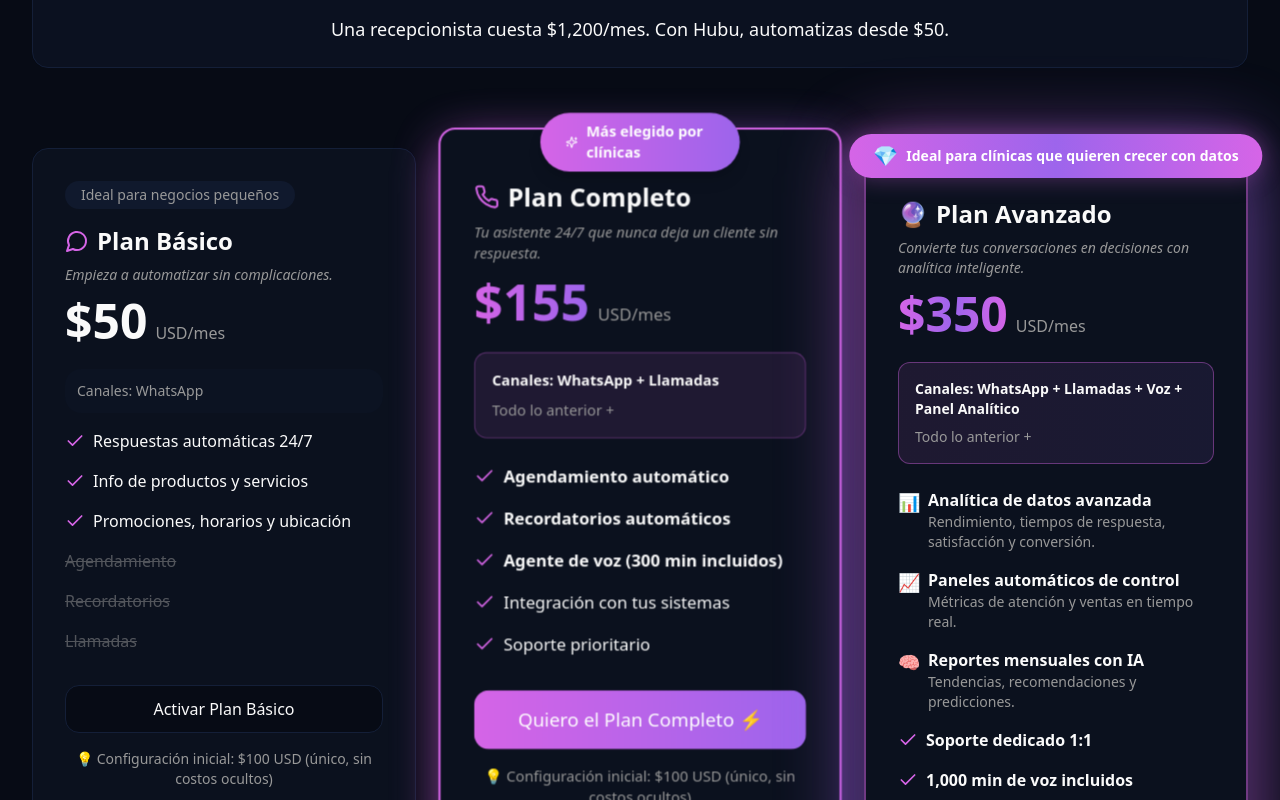
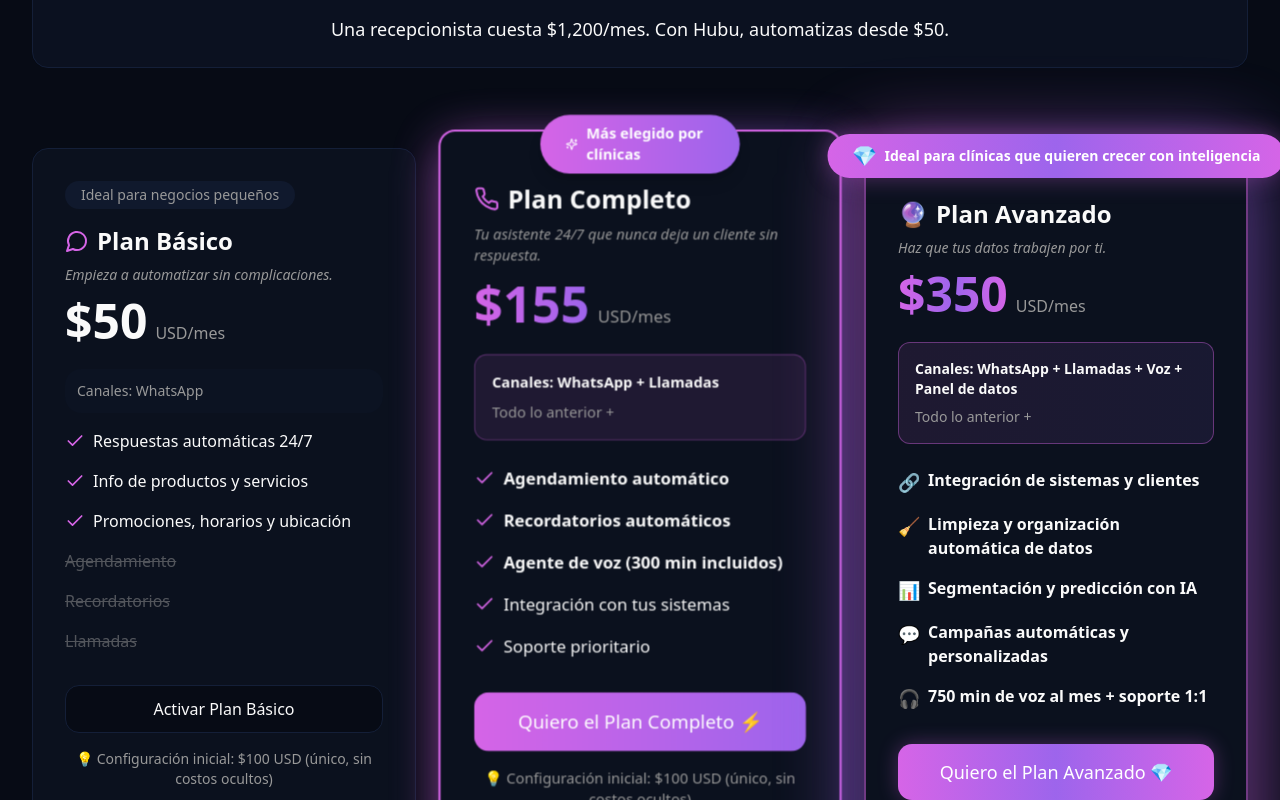
Before and after one commit to cristianpl1996/hubu-plan-pulse, a React (Vite) app: page / in a window 1280 px wide. Shown: the part 420-1220 px from the top of the page. Built offline with nearby package versions, Linux system fonts and the light colour scheme; the HTML template or start-up script is replaced by a standard one.

Commit message:
Update Advanced Plan details

```diff
--- a/src/components/PricingSection.tsx
+++ b/src/components/PricingSection.tsx
@@ -181,7 +181,7 @@ const PricingSection = () => {
               <div className="absolute -top-4 left-1/2 -translate-x-1/2 whitespace-nowrap">
                 <div className="bg-gradient-to-r from-primary via-secondary to-primary text-primary-foreground px-6 py-2 rounded-full text-sm font-semibold flex items-center gap-2 shadow-lg animate-glow-pulse">
                   <span className="text-xl">💎</span>
-                  Ideal para clínicas que quieren crecer con datos
+                  Ideal para clínicas que quieren crecer con inteligencia
                 </div>
               </div>
 
@@ -191,7 +191,7 @@ const PricingSection = () => {
                   Plan Avanzado
                 </h3>
                 <p className="text-sm text-muted-foreground mb-3 italic">
-                  Convierte tus conversaciones en decisiones con analítica inteligente.
+                  Haz que tus datos trabajen por ti.
                 </p>
                 <div className="flex items-baseline gap-2">
                   <span className="text-5xl font-bold bg-gradient-to-r from-primary via-secondary to-primary bg-clip-text text-transparent">$350</span>
@@ -200,39 +200,30 @@ const PricingSection = () => {
               </div>
 
               <div className="mb-6 p-4 bg-gradient-to-r from-primary/10 to-secondary/10 rounded-xl border border-primary/40">
-                <div className="text-sm text-foreground font-semibold mb-2">Canales: WhatsApp + Llamadas + Voz + Panel Analítico</div>
+                <div className="text-sm text-foreground font-semibold mb-2">Canales: WhatsApp + Llamadas + Voz + Panel de datos</div>
                 <div className="text-sm text-muted-foreground">Todo lo anterior +</div>
               </div>
 
               <div className="space-y-4 mb-8">
                 <div className="flex items-start gap-2">
-                  <span className="text-lg flex-shrink-0">📊</span>
-                  <div>
-                    <div className="text-foreground font-semibold">Analítica de datos avanzada</div>
-                    <div className="text-sm text-muted-foreground">Rendimiento, tiempos de respuesta, satisfacción y conversión.</div>
-                  </div>
+                  <span className="text-lg flex-shrink-0">🔗</span>
+                  <span className="text-foreground font-semibold">Integración de sistemas y clientes</span>
                 </div>
                 <div className="flex items-start gap-2">
-                  <span className="text-lg flex-shrink-0">📈</span>
-                  <div>
-                    <div className="text-foreground font-semibold">Paneles automáticos de control</div>
-                    <div className="text-sm text-muted-foreground">Métricas de atención y ventas en tiempo real.</div>
-                  </div>
+                  <span className="text-lg flex-shrink-0">🧹</span>
+                  <span className="text-foreground font-semibold">Limpieza y organización automática de datos</span>
                 </div>
                 <div className="flex items-start gap-2">
-                  <span className="text-lg flex-shrink-0">🧠</span>
-                  <div>
-                    <div className="text-foreground font-semibold">Reportes mensuales con IA</div>
-                    <div className="text-sm text-muted-foreground">Tendencias, recomendaciones y predicciones.</div>
-                  </div>
+                  <span className="text-lg flex-shrink-0">📊</span>
+                  <span className="text-foreground font-semibold">Segmentación y predicción con IA</span>
                 </div>
                 <div className="flex items-start gap-2">
-                  <Check className="w-5 h-5 text-primary mt-0.5 flex-shrink-0" />
-                  <span className="text-foreground font-semibold">Soporte dedicado 1:1</span>
+                  <span className="text-lg flex-shrink-0">💬</span>
+                  <span className="text-foreground font-semibold">Campañas automáticas y personalizadas</span>
                 </div>
                 <div className="flex items-start gap-2">
-                  <Check className="w-5 h-5 text-primary mt-0.5 flex-shrink-0" />
-                  <span className="text-foreground font-semibold">1,000 min de voz incluidos</span>
+                  <span className="text-lg flex-shrink-0">🎧</span>
+                  <span className="text-foreground font-semibold">750 min de voz al mes + soporte 1:1</span>
                 </div>
               </div>
 
```
